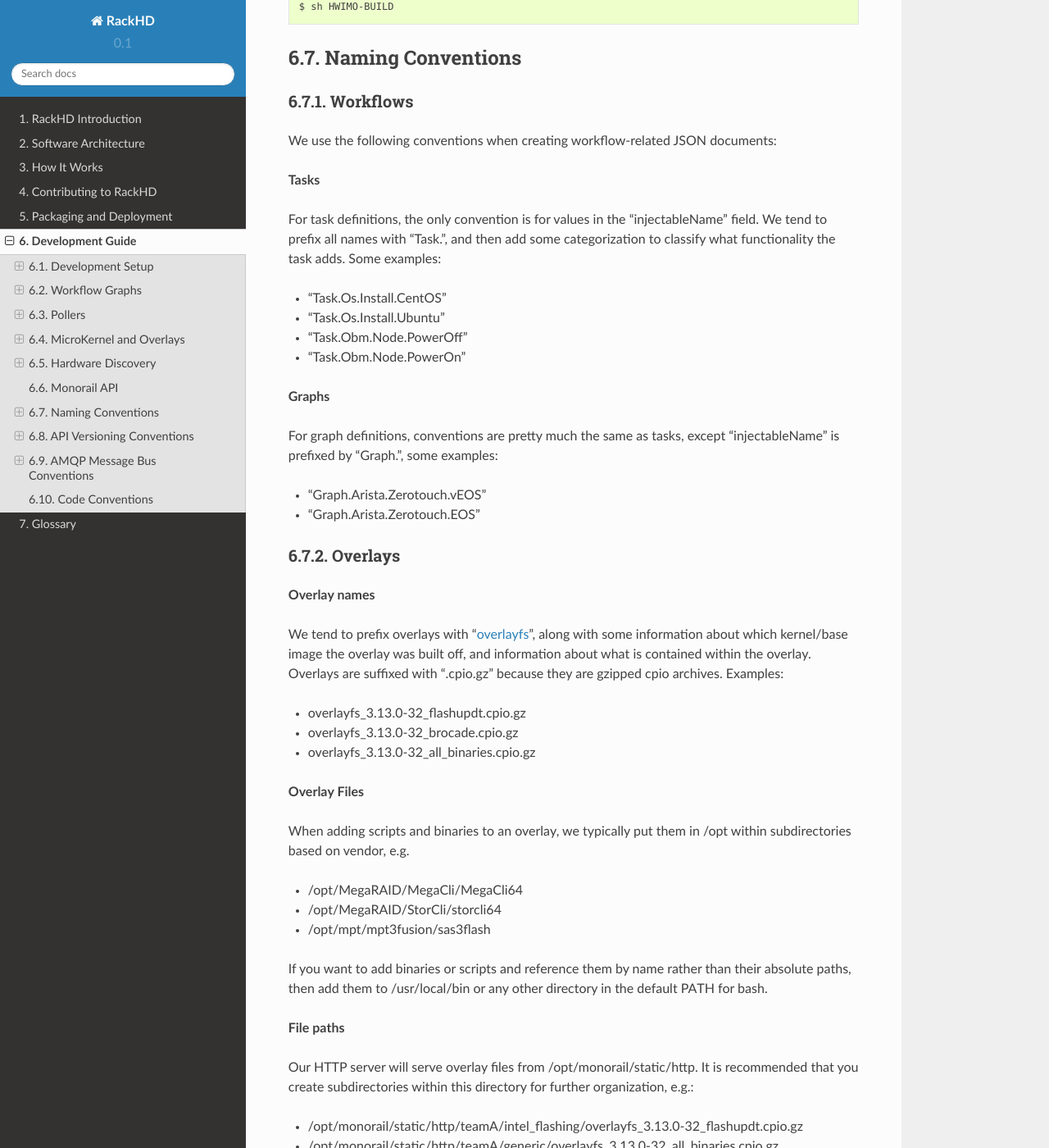
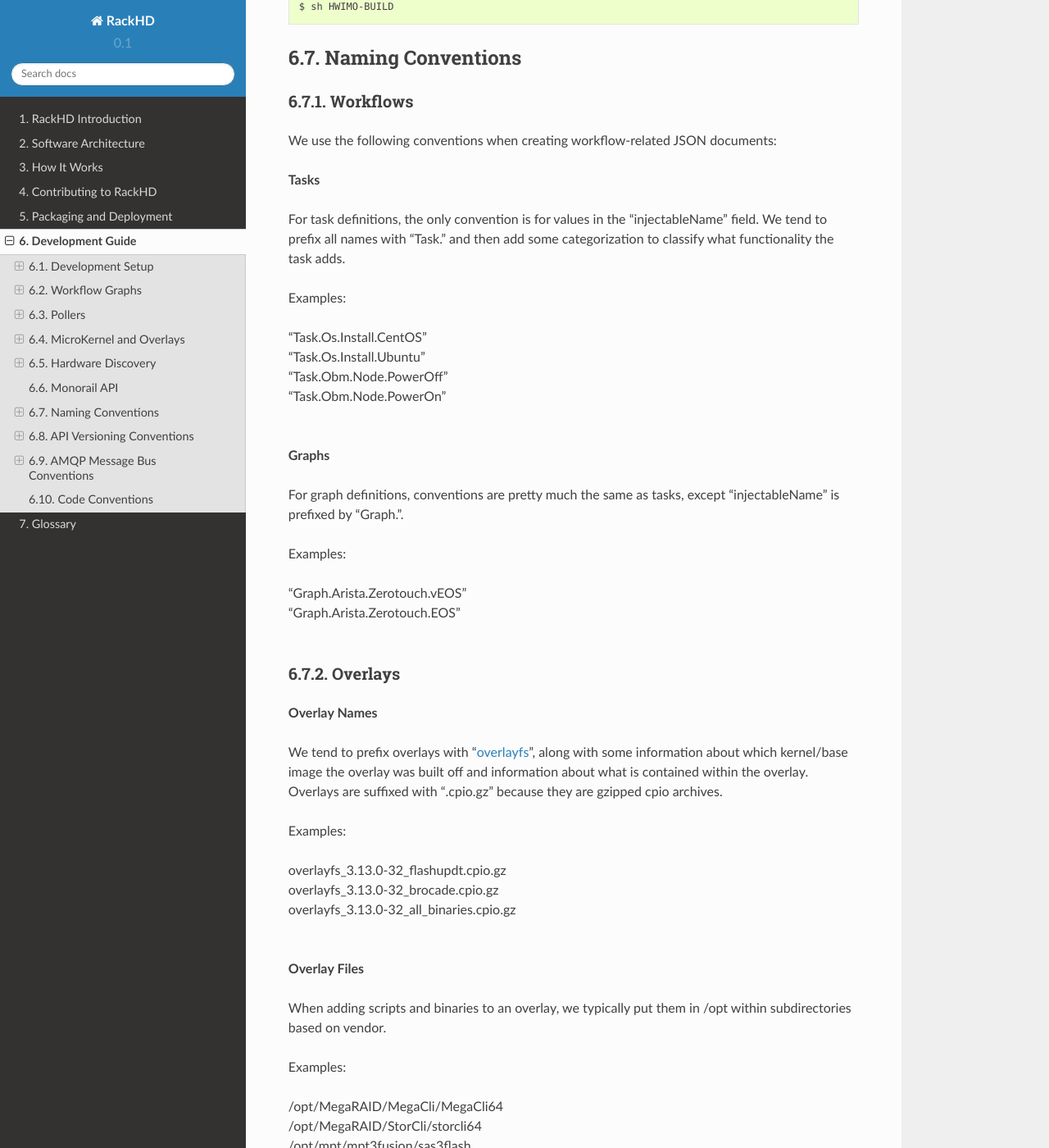
Before and after one commit to RackHD/docs, a Sphinx documentation site: the page built from docs/development_guide.rst, in a window 1280 px wide and 1400 px high, scrolled down 36806 px. Shown: the whole window at 82% size. Built offline with Sphinx 7.4.7 and the Read the Docs theme 2.0.0, drawn with Linux system fonts in a browser that asks for light colours; some of the changed text lies outside the part shown.

Commit message:
formatting

```diff
--- a/docs/monorail/naming_conventions.rst
+++ b/docs/monorail/naming_conventions.rst
@@ -8,49 +8,76 @@ We use the following conventions when creating workflow-related JSON documents:
 
 **Tasks**
 
-For task definitions, the only convention is for values in the "injectableName" field. We tend to prefix all names with "Task.", and then add some categorization to classify what functionality the task adds. Some examples:
+For task definitions, the only convention is for values in the "injectableName" field.
+We tend to prefix all names with "Task." and then add some categorization to classify what
+functionality the task adds.
 
-- "Task.Os.Install.CentOS"
-- "Task.Os.Install.Ubuntu"
-- "Task.Obm.Node.PowerOff"
-- "Task.Obm.Node.PowerOn"
+| Examples:
+|
+| "Task.Os.Install.CentOS"
+| "Task.Os.Install.Ubuntu"
+| "Task.Obm.Node.PowerOff"
+| "Task.Obm.Node.PowerOn"
+|
 
 **Graphs**
 
-For graph definitions, conventions are pretty much the same as tasks, except "injectableName" is prefixed by "Graph.", some examples:
+For graph definitions, conventions are pretty much the same as tasks, except "injectableName" is
+prefixed by "Graph.".
 
-- "Graph.Arista.Zerotouch.vEOS"
-- "Graph.Arista.Zerotouch.EOS"
+| Examples:
+|
+| "Graph.Arista.Zerotouch.vEOS"
+| "Graph.Arista.Zerotouch.EOS"
+|
 
 Overlays
 ~~~~~~~~~~~~~~~~~~~~~~~~~~~~
 
-**Overlay names**
+**Overlay Names**
 
-We tend to prefix overlays with "overlayfs_", along with some information about which kernel/base image the overlay was built off, and information about what is contained within the overlay. Overlays are suffixed with ".cpio.gz" because they are gzipped cpio archives. Examples:
+We tend to prefix overlays with "overlayfs_", along with some information about which
+kernel/base image the overlay was built off and information about what is contained
+within the overlay. Overlays are suffixed with ".cpio.gz" because they are gzipped
+cpio archives.
 
-- overlayfs_3.13.0-32_flashupdt.cpio.gz
-- overlayfs_3.13.0-32_brocade.cpio.gz
-- overlayfs_3.13.0-32_all_binaries.cpio.gz
+| Examples:
+|
+| overlayfs_3.13.0-32_flashupdt.cpio.gz
+| overlayfs_3.13.0-32_brocade.cpio.gz
+| overlayfs_3.13.0-32_all_binaries.cpio.gz
+|
 
 **Overlay Files**
 
-When adding scripts and binaries to an overlay, we typically put them in /opt within subdirectories based on vendor, e.g.
+When adding scripts and binaries to an overlay, we typically put them in /opt within subdirectories
+based on vendor.
 
-- /opt/MegaRAID/MegaCli/MegaCli64
-- /opt/MegaRAID/StorCli/storcli64
-- /opt/mpt/mpt3fusion/sas3flash
+| Examples:
+|
+| /opt/MegaRAID/MegaCli/MegaCli64
+| /opt/MegaRAID/StorCli/storcli64
+| /opt/mpt/mpt3fusion/sas3flash
+|
 
-If you want to add binaries or scripts and reference them by name rather than their absolute paths, then add them to /usr/local/bin or any other directory in the default PATH for bash.
+If you want to add binaries or scripts and reference them by name rather than their absolute paths,
+then add them to /usr/local/bin or any other directory in the default PATH for bash.
 
-**File paths**
+**File Paths**
 
-Our HTTP server will serve overlay files from /opt/monorail/static/http. It is recommended that you create subdirectories within this directory for further organization, e.g.:
+Our HTTP server will serve overlay files from /opt/monorail/static/http. It is recommended that you
+create subdirectories within this directory for further organization.
 
-- /opt/monorail/static/http/teamA/intel_flashing/overlayfs_3.13.0-32_flashupdt.cpio.gz
-- /opt/monorail/static/http/teamA/generic/overlayfs_3.13.0-32_all_binaries.cpio.gz
+| Examples:
+|
+| /opt/monorail/static/http/teamA/intel_flashing/overlayfs_3.13.0-32_flashupdt.cpio.gz
+| /opt/monorail/static/http/teamA/generic/overlayfs_3.13.0-32_all_binaries.cpio.gz
+|
 
-These file paths can then be referenced in workflows starting from the base path of /opt/monorail/static/http, so the above paths are referenced for download as:
+These file paths can then be referenced in workflows starting from the base path
+of /opt/monorail/static/http, so the above paths are referenced for download as:
 
-- teamA/intel_flashing/overlayfs_3.13.0-32_flashupdt.cpio.gz
-- teamA/generic/overlayfs_3.13.0-32_all_binaries.cpio.gz
+| teamA/intel_flashing/overlayfs_3.13.0-32_flashupdt.cpio.gz
+| teamA/generic/overlayfs_3.13.0-32_all_binaries.cpio.gz
+|
+|
```
